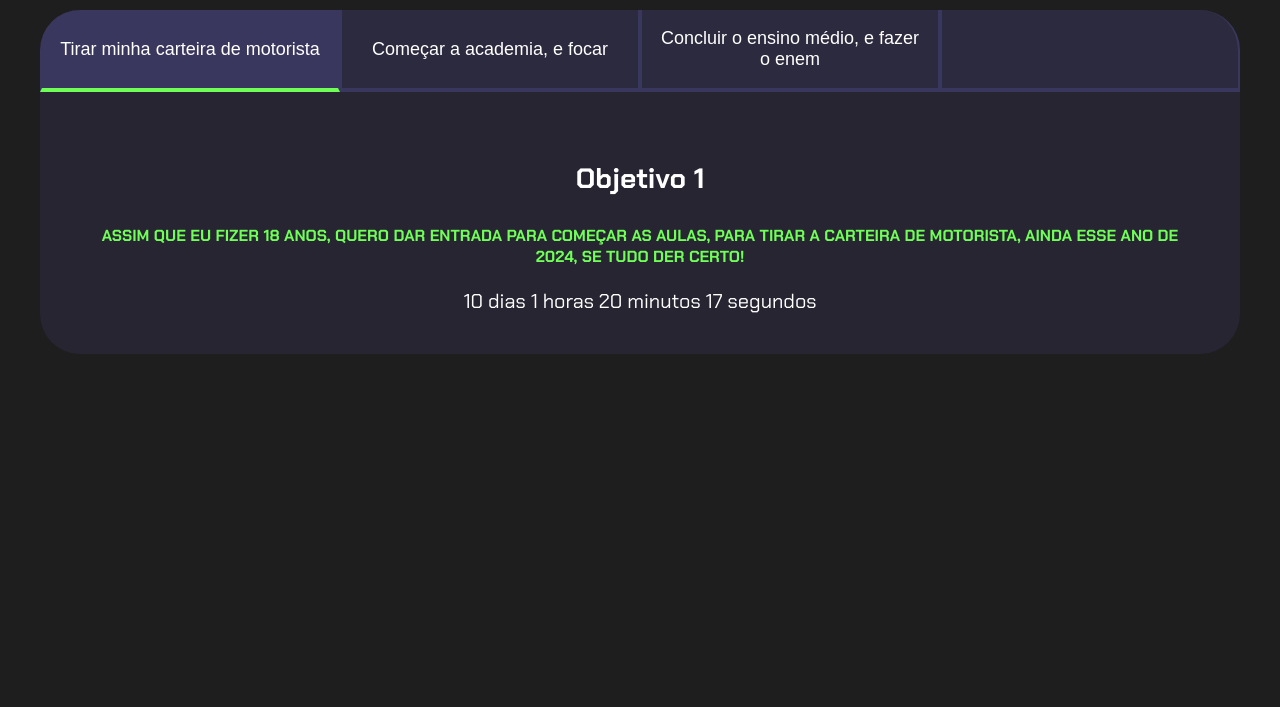
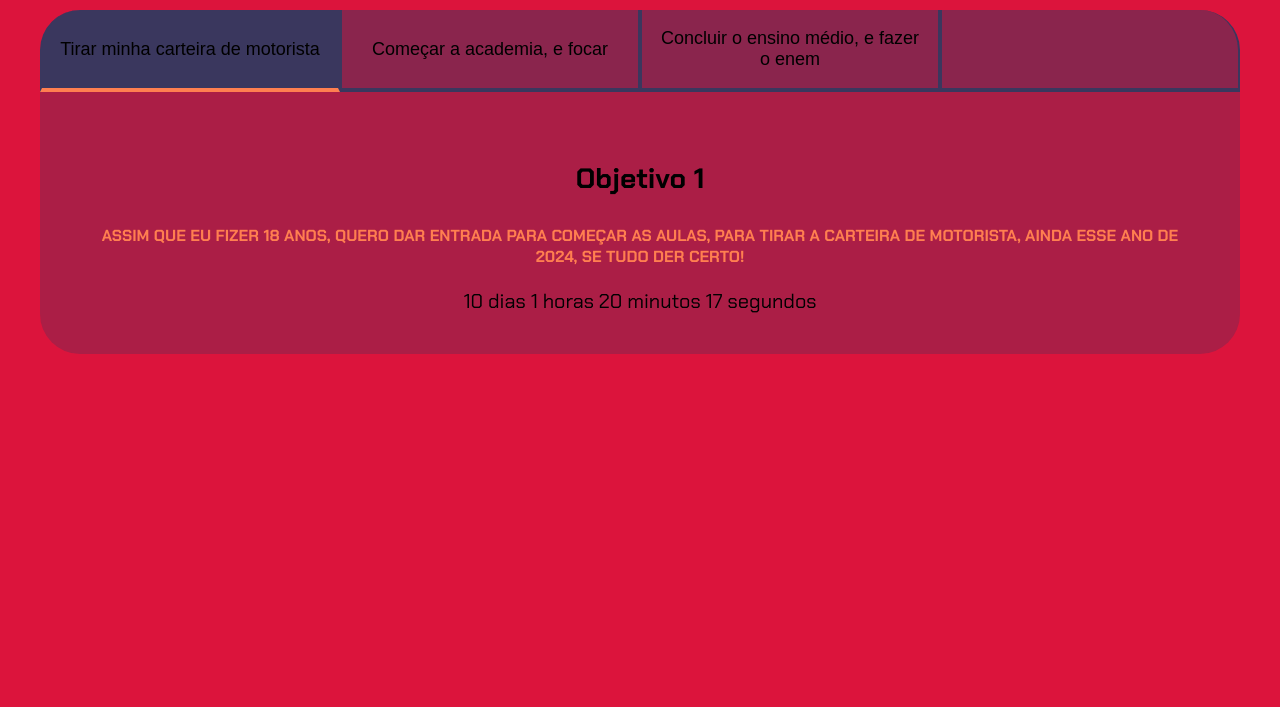
Before and after one commit to yasqzs/programa-o, a plain HTML site: page index.html in a window 1280 px wide. Shown: the part 93-800 px from the top of the page. Drawn offline with Linux system fonts and the light colour scheme.

Commit message:
Update style.css

```diff
--- a/style.css
+++ b/style.css
@@ -2,9 +2,9 @@
 
 
 :root {
-    --cor-de-fundo: #1E1E1E;
-    --verde: #6FFF57;
-    --branco: #FFFFFF;
+    --cor-de-fundo: #DC143C;
+    --verde: #FF7F50;
+    --branco: #000000;
     --botao-ativo: #3A375E;
     --botao-inativo: rgba(58, 55, 94, 0.5);
     --texto-fundo: rgba(58, 55, 94, 0.3);
```
